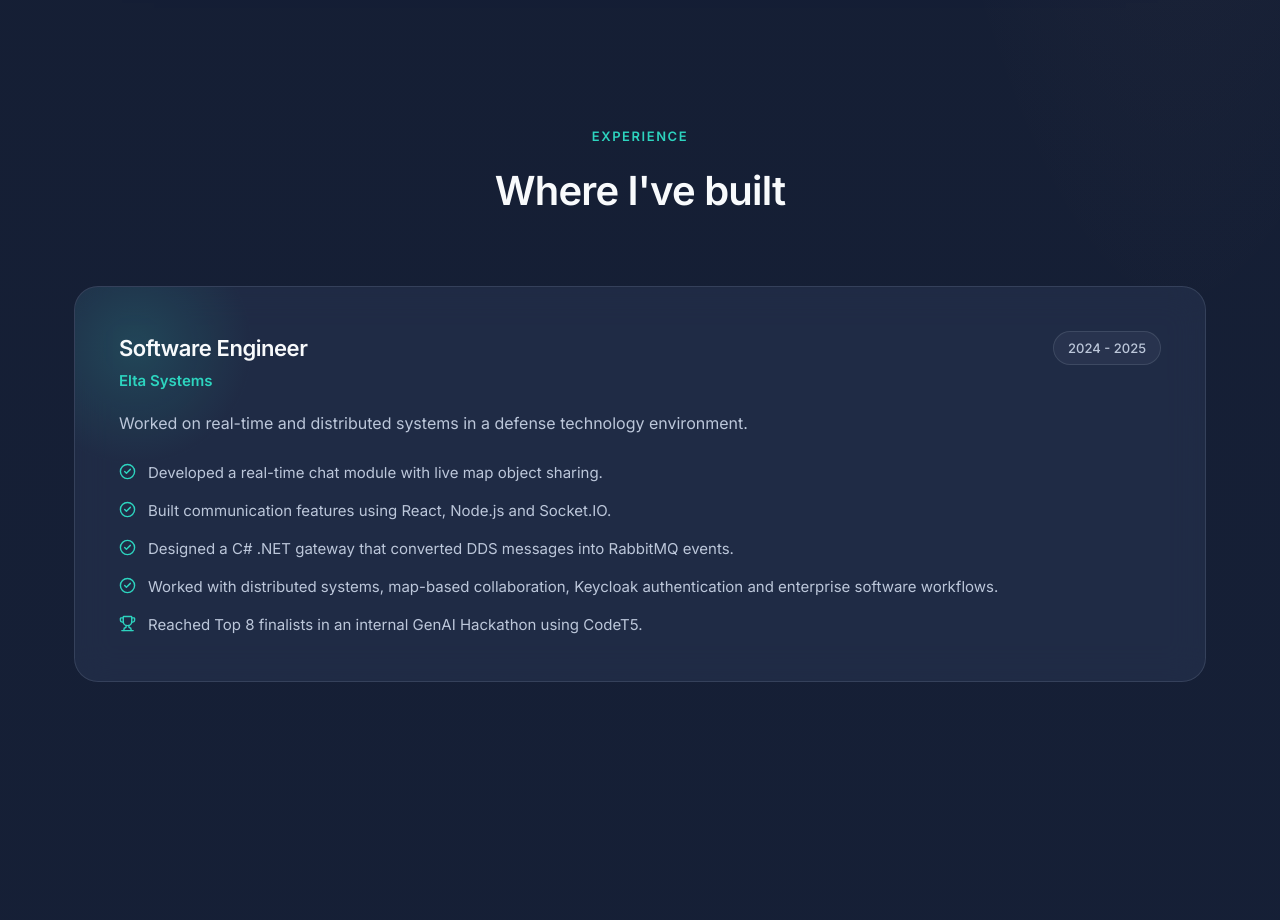
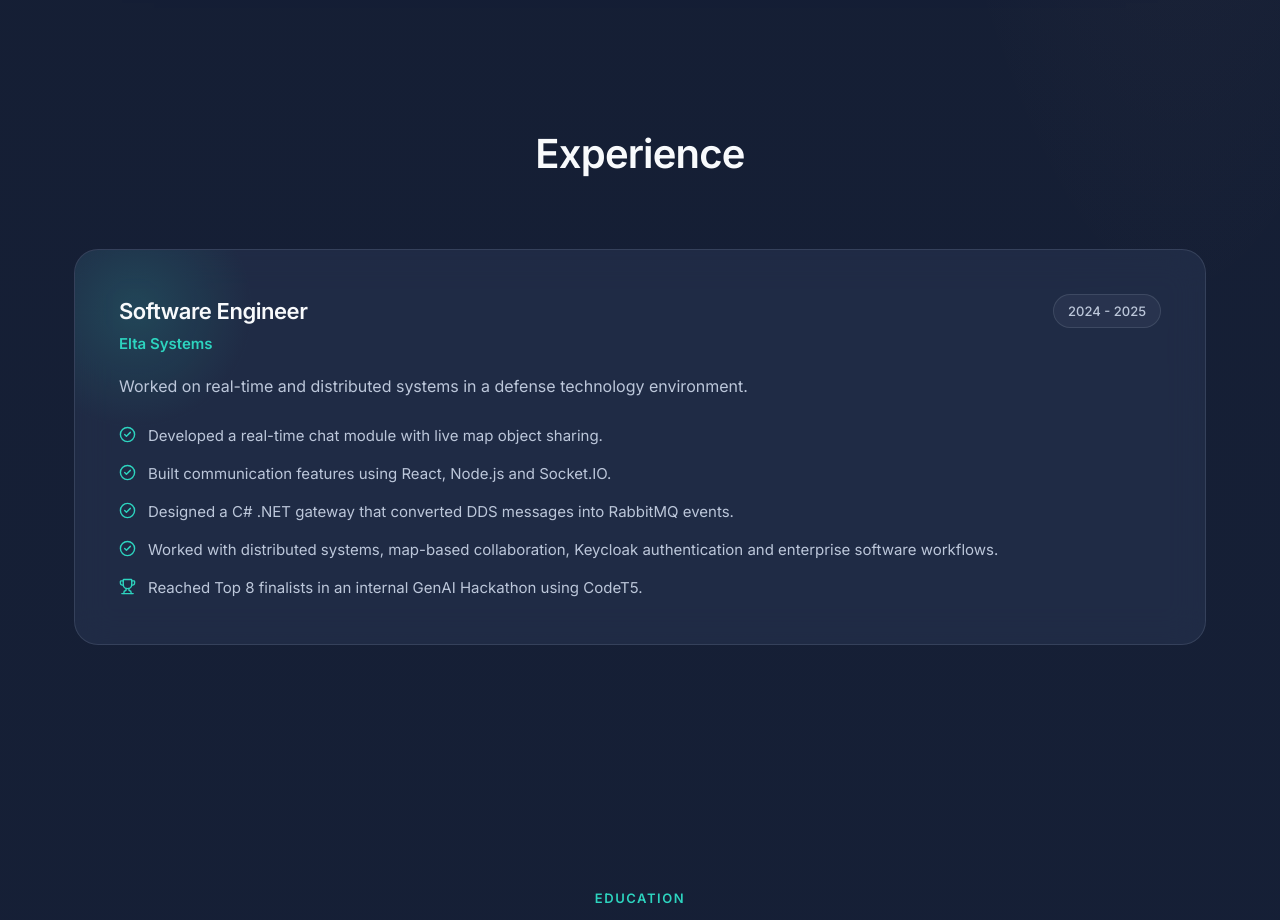
Before and after one commit to ShiraKahalany/shira-portfolio, a React (Vite) app: page / in a window 1280 px wide. Shown: the part 2940-3860 px from the top of the page. Built offline with nearby package versions, Linux system fonts and the light colour scheme.

Commit message:
experience section

```diff
--- a/src/components/Experience/Experience.jsx
+++ b/src/components/Experience/Experience.jsx
@@ -8,8 +8,7 @@ export default function Experience() {
     <section id="experience" className="section experience">
       <div className="container">
         <Reveal className="section-head">
-          <span className="eyebrow">Experience</span>
-          <h2 className="section-title">Where I've built</h2>
+          <h2 className="section-title">Experience</h2>
         </Reveal>
 
         <Reveal className="experience__card glass">
```
